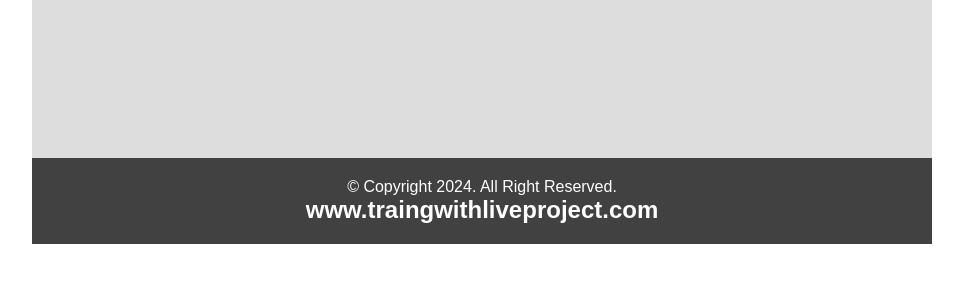
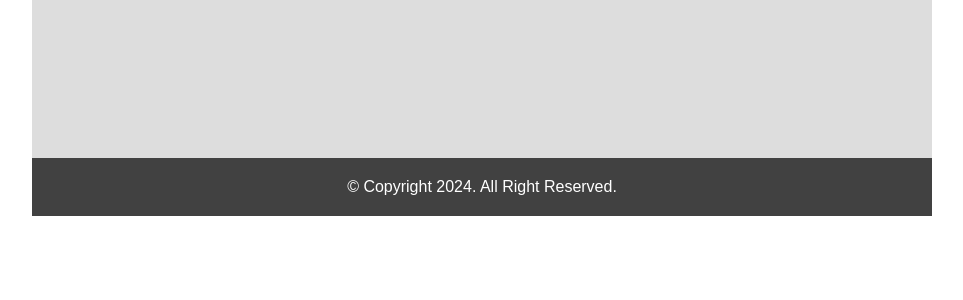
Before and after one commit to Md-Naim-Howlader/CRUD_With_OOP_-_MySQLI-Project, a PHP site: page /index.php in a window 1280 px wide. Shown: the part 410-710 px from the top of the page, without its empty margins (158-1121 px from the left). Run offline with PHP 8.4, Linux system fonts and the light colour scheme; data that the repository does not hold is empty.

Commit message:
delete unnecessary tag

```diff
--- a/inc/footer.php
+++ b/inc/footer.php
@@ -1,4 +1,3 @@
  <footer class="footer">
         <p>&copy; Copyright 2024. All Right Reserved.</p>
-        <h2><?php echo "www.traingwithliveproject.com"?></h2>
     </footer>
```
